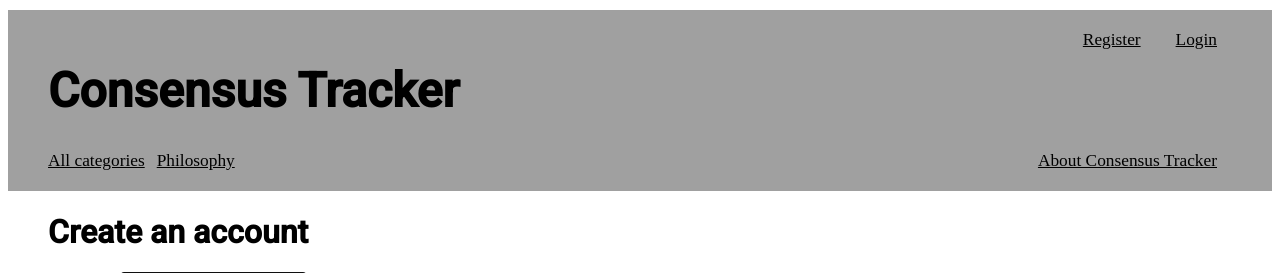
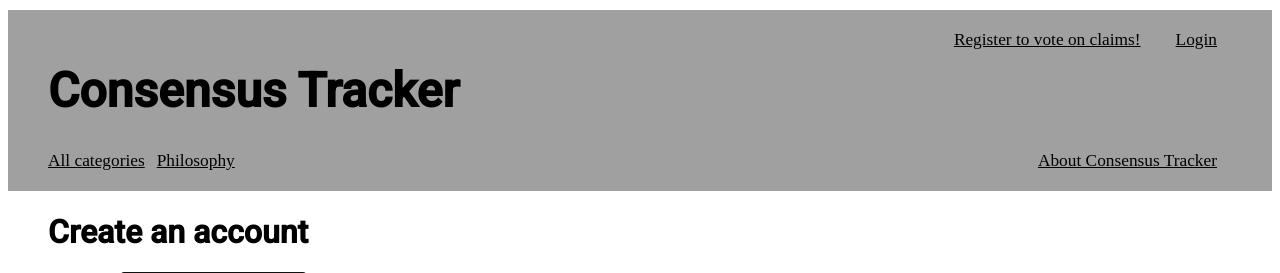
Before and after one commit to sgoedecke/consensus, a Django app: page /accounts/register/ in a window 1280 px wide. Shown: the top 273 px of the page. Run offline with Django 3.2, Linux system fonts and the light colour scheme.

Commit message:
Wording change.

```diff
--- a/survey/templates/survey/base.html
+++ b/survey/templates/survey/base.html
@@ -12,7 +12,7 @@
 		<span class="top-menu">Logged in as '{{ user.username }}' </span>
 		{% else %}
 		<a href="{% url 'django.contrib.auth.views.login' %}" class="top-menu">Login</a>
-		<a href="{% url 'register' %}" class="top-menu">Register</a>
+		<a href="{% url 'register' %}" class="top-menu">Register to vote on claims!</a>
 		{% endif %}
         <h1><a href="{% url 'claim_list' type=0 %}">Consensus Tracker</a></h1>
 
```
